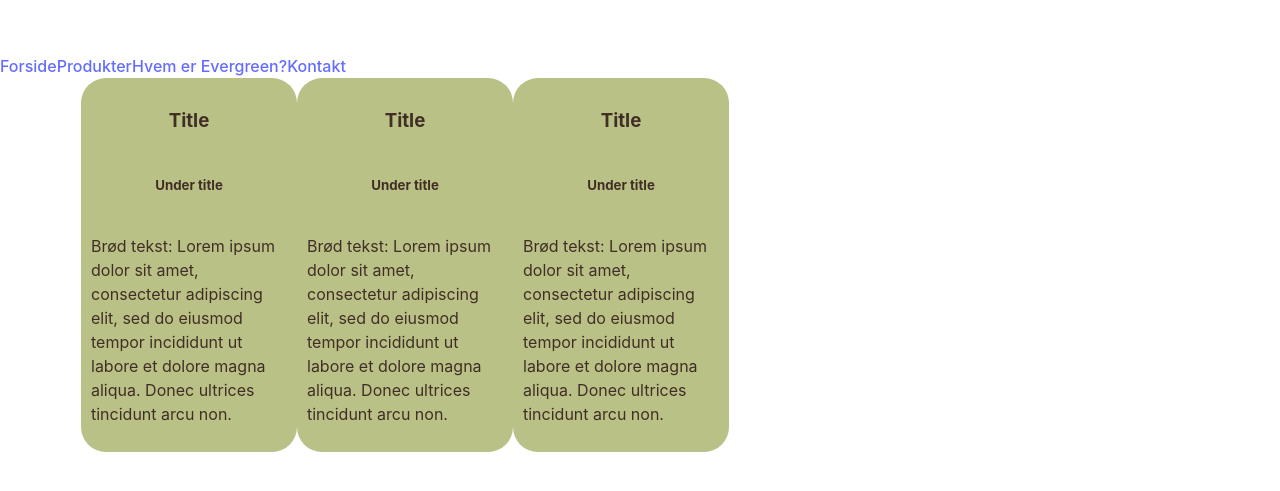
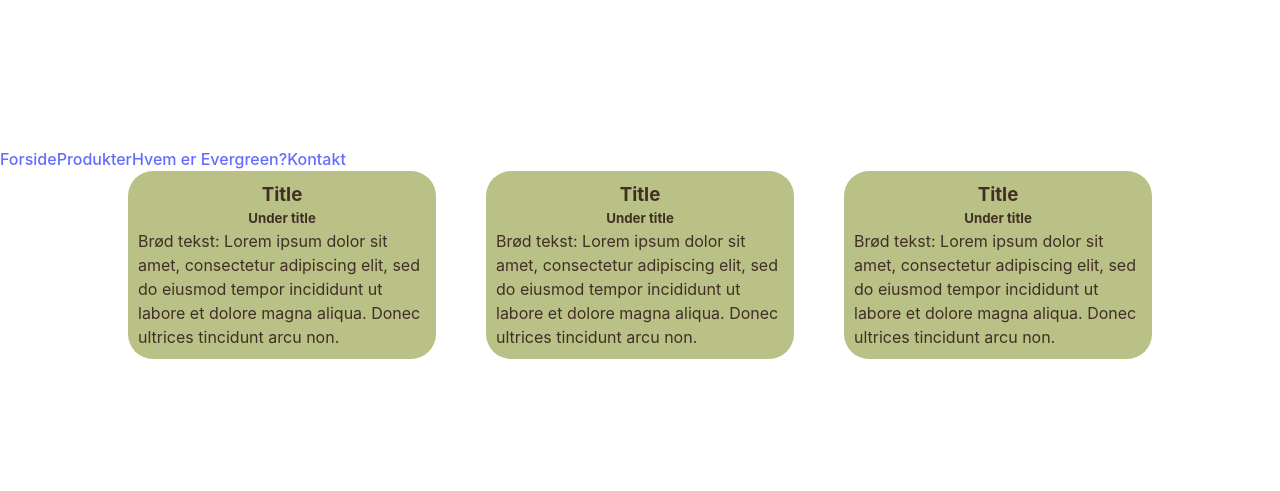
Before and after one commit to nikolinef/eksamensproj, a React (Vite) app: page / in a window 1280 px wide. Shown: the part 147-638 px from the top of the page. Built offline with nearby package versions, Linux system fonts and the light colour scheme.

Commit message:
16/04 kl. 12

```diff
--- a/src/App.css
+++ b/src/App.css
@@ -1,9 +1,16 @@
+* {
+  margin: 0;
+  padding: 0;
+}
+
+
 .allcards {
   display: flex;
   justify-content: space-around;
   align-items: center;
   flex-direction: row;
   width: 80%;
+  gap: 50px;
 
   margin: auto;
 }
@@ -17,12 +24,10 @@
   align-items: center;
   flex-direction: column;
 
-  max-width: 250px;
   padding: 10px;
   border-radius: 25px;
 }
 
 .card img {
-  max-width: 95%;
   border-radius: 25px;
 }
```
